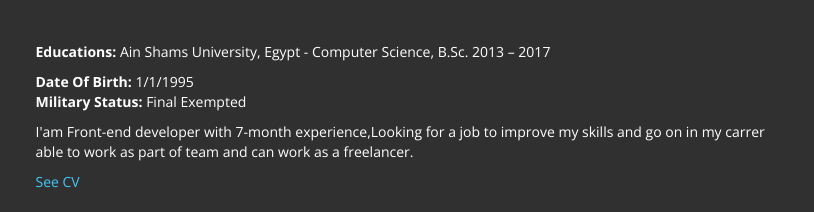
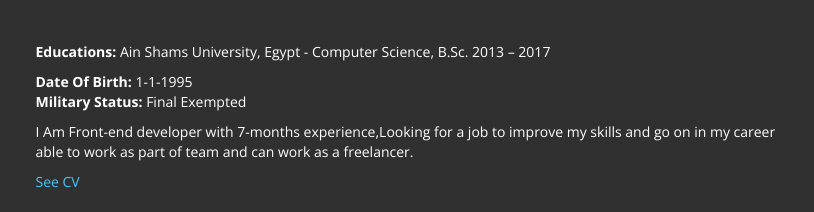
Before and after one commit to ahmedhamdi352/portfolio, a plain HTML site: page index.html in a window 1280 px wide. Shown: the part 850-1062 px from the top of the page, 132-946 px from the left. Drawn offline with nearby package versions, Linux system fonts and the light colour scheme.

Commit message:
editing index.html

```diff
--- a/index.html
+++ b/index.html
@@ -99,7 +99,7 @@
     					<h1 class="wow fadeIn" data-wow-offset="50" data-wow-delay="0.9s">Hello! <span>I'am Ahmed</span></h1>
     					<div class="element">
                             <div class="sub-element">I'am Front End Developer</div>
-                            <div class="sub-element">Crative Developer </div>
+                            <div class="sub-element">Creative Developer </div>
                             <div class="sub-element">Working hard to do tasks and learn fast any technology</div>
                         </div>
     					<a data-scroll href="#about1" class="btn btn-default wow fadeInUp" data-wow-offset="50" data-wow-delay="0.6s">GET STARTED</a>
@@ -117,10 +117,8 @@
 				<div class="col-sm-8 col-sm-offset-1">
 					<div class="margin-b-60">
 						<p><b>Educations: </b> Ain Shams University, Egypt - Computer Science, B.Sc.	  2013 – 2017</p>
-						<p><b>Date Of Birth: </b>  1/1/1995<br> <b>Military Status: </b> Final Exempted </p>
-						<p>I'am Front-end developer with 7-month experience,Looking for a job to improve my skills and go on in my carrer
-						able to work as part of team and can work as a freelancer.
-						</p>
+						<p><b>Date Of Birth: </b>  1-1-1995<br> <b>Military Status: </b> Final Exempted </p>
+						<p>I Am Front-end developer with 7-months experience,Looking for a job to improve my skills and go on in my career	able to work as part of team and can work as a freelancer.</p>
 						<a href="https://docs.google.com/document/d/1zynZpMezhmoB2ZlPrfpenyypddls6mc97van4WzsAKE/edit" target="-blank">See CV</a>
 					</div>
 				</div>
@@ -414,6 +412,7 @@
                                 <div class="portfolio-overlay">
                                     <h4>News letter</h4>
                                     <p>news latter emails to show room </p>
+									<a href="https://ahmedhamdi352.github.io/newslatter/"target="-blank" class="btn btn-default">DETAIL</a>
 
 
                                 </div>
```
